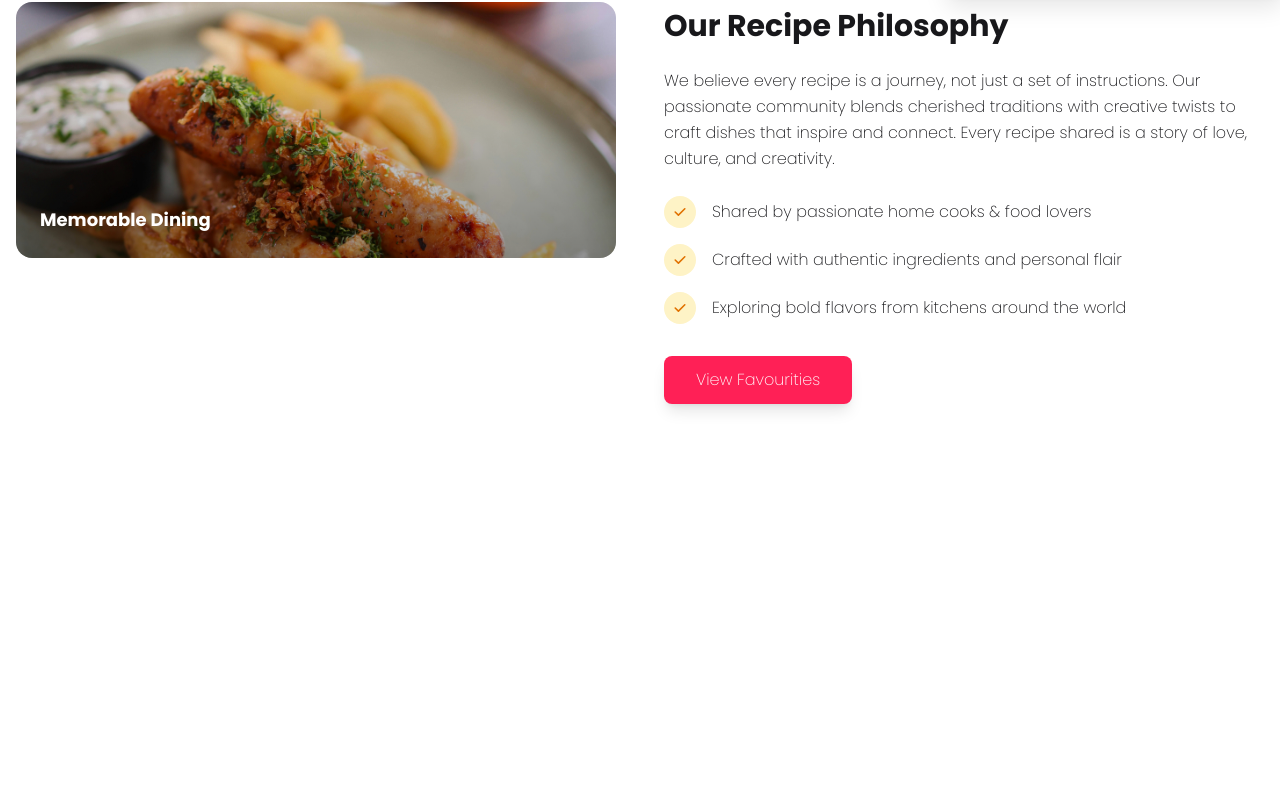
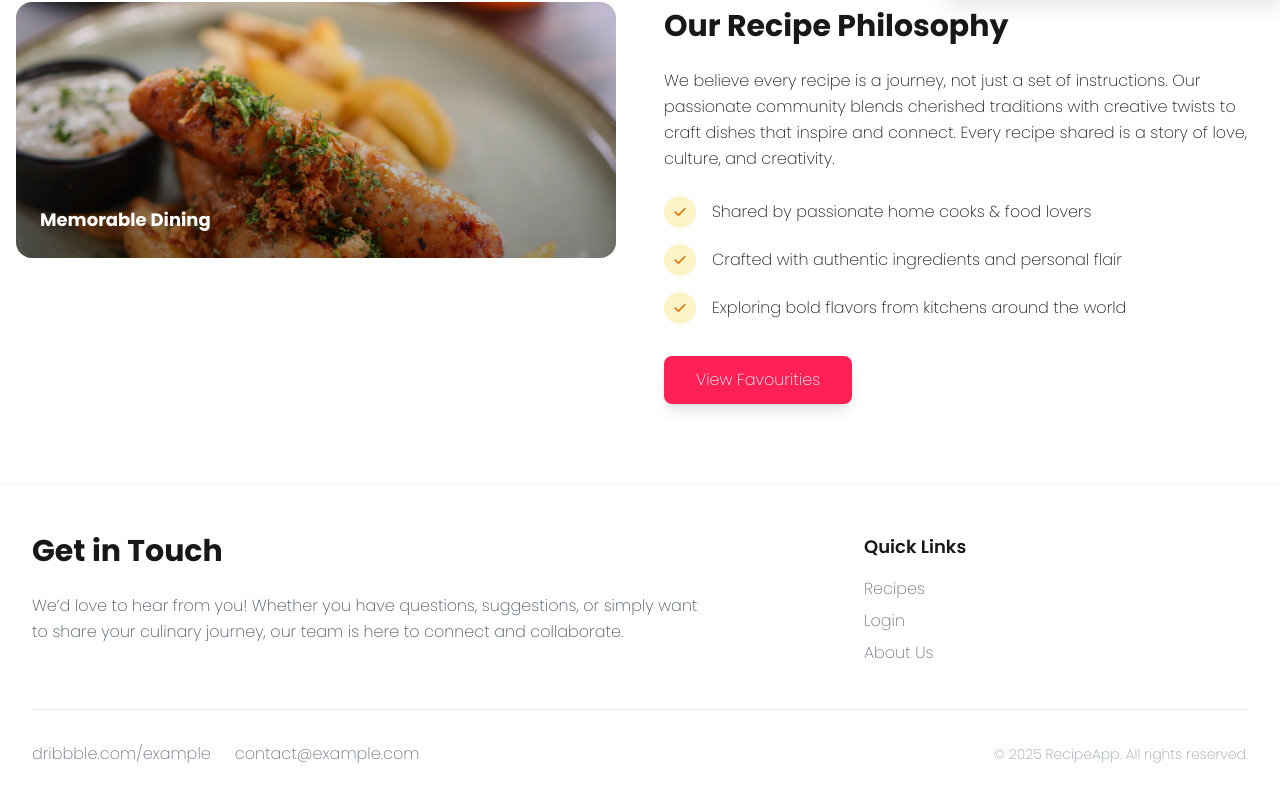
Before and after one commit to PasanSasmika/Flavor-Exchange-Recipe-Sharing-Platform, a React (Vite) app: page / in a window 1280 px wide. Shown: the part 1823-2624 px from the top of the page. Before the commit the page ends 2307 px from the top, so only its background shows below. Built offline with nearby package versions, Linux system fonts and the light colour scheme.

Commit message:
Implement new design improvements for UI elements 👍

```diff
--- /dev/null
+++ b/src/components/Footer.jsx
@@ -0,0 +1,75 @@
+import React from 'react';
+import { Link } from 'react-router-dom';
+
+const Footer = () => {
+  return (
+    <footer className="py-12 px-4 sm:px-6 lg:px-8 border-t border-gray-100">
+      <div className="max-w-7xl mx-auto">
+        <div className="grid grid-cols-1 md:grid-cols-3 gap-8">
+          {/* Contact Information */}
+          <div className="md:col-span-2">
+            <h2 className="text-3xl font-bold  mb-6 font-primary">Get in Touch</h2>
+            <p className="text-gray-600 mb-8 max-w-2xl font-secondary leading-relaxed">
+            We’d love to hear from you! Whether you have questions, suggestions, or
+            simply want to share your culinary journey, our team is here to connect and collaborate.
+            </p>
+          </div>
+
+          {/* Navigation Links */}
+          <div className="space-y-4">
+            <h3 className="text-lg font-semibold  font-primary">Quick Links</h3>
+            <nav className="flex flex-col space-y-2">
+              <Link
+                to="/recipes"
+                className="text-gray-500 hover:text-gray-900 transition-colors font-secondary"
+              >
+                Recipes
+              </Link>
+              <Link
+                to="/login"
+                className="text-gray-500 hover:text-gray-900 transition-colors font-secondary"
+              >
+                Login
+              </Link>
+              <Link
+                to="/about"
+                className="text-gray-500 hover:text-gray-900 transition-colors font-secondary"
+              >
+                About Us
+              </Link>
+            </nav>
+          </div>
+        </div>
+
+        {/* Divider */}
+        <div className="border-t border-gray-200 my-8"></div>
+
+        {/* Bottom section */}
+        <div className="flex flex-col sm:flex-row justify-between items-start sm:items-center gap-4">
+          <div className="flex flex-col sm:flex-row sm:space-x-6 space-y-2 sm:space-y-0">
+            <a
+              href="https://dribbble.com/example"
+              target="_blank"
+              rel="noopener noreferrer"
+              className="text-gray-500 hover:text-gray-900 transition-colors font-secondary"
+            >
+              dribbble.com/example
+            </a>
+            <a
+              href="mailto:contact@example.com"
+              className="text-gray-500 hover:text-gray-900 transition-colors font-secondary"
+            >
+              contact@example.com
+            </a>
+          </div>
+
+          <p className="text-gray-400 text-sm font-secondary">
+            © {new Date().getFullYear()} RecipeApp. All rights reserved.
+          </p>
+        </div>
+      </div>
+    </footer>
+  );
+};
+
+export default Footer;
--- a/src/pages/Home.jsx
+++ b/src/pages/Home.jsx
@@ -18,10 +18,10 @@ const Home = () => {
 
       <div className="max-w-6xl mx-auto mb-8 md:mb-12">
         <div className="text-center mb-8">
-          <h1 className="text-3xl md:text-4xl font-bold text-gray-800 mb-2 font-primary">
+          <h1 className="text-3xl md:text-4xl font-bold  mb-2 font-primary">
             Culinary Treasures
           </h1>
-          <p className="text-gray-600 text-lg md:text-xl max-w-2xl mx-auto">
+          <p className="text-lg md:text-xl max-w-2xl mx-auto">
             Discover recipes that will delight your palate and inspire your cooking
           </p>
         </div>
--- a/src/pages/RecipeDetails.jsx
+++ b/src/pages/RecipeDetails.jsx
@@ -1,8 +1,11 @@
 import React from 'react';
 import { useParams, useNavigate } from 'react-router-dom';
-import { Button, Typography, Container } from '@mui/material';
+import { Button, Typography, Container, Box, Divider, Chip, Rating } from '@mui/material';
 import { useRecipes } from '../context/RecipeContext';
 import { useAuth } from '../context/AuthContext';
+import AccessTimeIcon from '@mui/icons-material/AccessTime';
+import LocalDiningIcon from '@mui/icons-material/LocalDining';
+import MenuBookIcon from '@mui/icons-material/MenuBook';
 
 const RecipeDetails = () => {
   const { id } = useParams();
@@ -12,7 +15,7 @@ const RecipeDetails = () => {
 
   const recipe = recipes.find((r) => r.id === Number(id));
 
-  if (!recipe) return <Typography>Recipe not found</Typography>;
+  if (!recipe) return <Typography className="font-primary">Recipe not found</Typography>;
 
   const handleDelete = () => {
     deleteRecipe(recipe.id, user.username);
@@ -24,22 +27,112 @@ const RecipeDetails = () => {
   };
 
   return (
-    <Container>
-      <Typography variant="h4">{recipe.title}</Typography>
-      <img src={recipe.imageUrl} alt={recipe.title} style={{ width: '100%', maxHeight: '400px', objectFit: 'cover' }} />
-      <Typography>Cooking Time: {recipe.cookingTime} mins</Typography>
-      <Typography>Rating: {recipe.rating}</Typography>
-      <Typography variant="h6">Ingredients:</Typography>
-      <Typography>{recipe.ingredients}</Typography>
-      <Typography variant="h6">Instructions:</Typography>
-      <Typography>{recipe.instructions}</Typography>
+    <Container maxWidth="lg" className="py-12">
+      <Box className="flex flex-col lg:flex-row gap-12">
+        {/* Left Column - Image */}
+        <Box className="lg:w-1/2">
+          <Box className="relative pb-[75%] overflow-hidden rounded-2xl shadow-lg bg-gray-100">
+            <img
+              src={recipe.imageUrl}
+              alt={recipe.title}
+              className="absolute inset-0 w-full h-full object-cover"
+            />
+            <Box className="absolute bottom-0 left-0 right-0 bg-gradient-to-t from-black/70 to-transparent p-6">
+              <Typography
+                variant="h2"
+                className="font-primary text-white text-3xl md:text-4xl font-bold"
+              >
+                {recipe.title}
+              </Typography>
+            </Box>
+          </Box>
 
-      {user?.username === recipe.username && (
-        <>
-          <Button variant="contained" color="primary" onClick={handleEdit} style={{ marginRight: '8px' }}>Edit</Button>
-          <Button variant="contained" color="secondary" onClick={handleDelete}>Delete</Button>
-        </>
-      )}
+          <Box className="mt-6 flex flex-wrap gap-3">
+            <Chip
+
+              label={`${recipe.cookingTime} mins`}
+              className="font-secondary bg-white border border-gray-200"
+            />
+            <Chip
+
+              label={
+                <Rating
+                  value={recipe.rating}
+                  precision={0.5}
+                  readOnly
+                  size="small"
+                />
+              }
+              className="font-secondary bg-white border border-gray-200"
+            />
+          </Box>
+        </Box>
+
+        {/* Right Column - Content */}
+        <Box className="lg:w-1/2">
+          {/* Ingredients */}
+          <Box className="mb-8">
+            <Box className="flex items-center gap-3 mb-4">
+              <LocalDiningIcon className="text-primary-500" />
+              <Typography
+                variant="h5"
+                className="font-primary text-xl font-semibold text-gray-800"
+              >
+                Ingredients
+              </Typography>
+            </Box>
+            <Box className="pl-9">
+              <Typography className="font-secondary text-gray-700 whitespace-pre-line leading-relaxed">
+                {recipe.ingredients}
+              </Typography>
+            </Box>
+          </Box>
+
+          <Divider className="my-6" />
+
+          {/* Instructions */}
+          <Box className="mb-8">
+            <Box className="flex items-center gap-3 mb-4">
+              <MenuBookIcon className="text-primary-500" />
+              <Typography
+                variant="h5"
+                className="font-primary text-xl font-semibold text-gray-800"
+              >
+                Instructions
+              </Typography>
+            </Box>
+            <Box className="pl-9">
+              <Typography className="font-secondary text-gray-700 whitespace-pre-line leading-relaxed">
+                {recipe.instructions}
+              </Typography>
+            </Box>
+          </Box>
+
+          {/* Action Buttons */}
+          {user?.username === recipe.username && (
+            <Box className="flex gap-4 mt-8">
+              <Button
+                variant="outlined"
+                color="primary"
+                onClick={handleEdit}
+                className="font-primary py-2 px-6 rounded-full border-2 hover:bg-primary-50 transition-all"
+                size="large"
+              >
+                Edit Recipe
+              </Button>
+              <Button
+                variant="contained"
+                color="secondary"
+                onClick={handleDelete}
+                className="font-primary py-2 px-6 rounded-full hover:bg-secondary-600 transition-all shadow-sm"
+                size="large"
+              >
+                Delete Recipe
+              </Button>
+            </Box>
+          )}
+        </Box>
+      </Box>
     </Container>
   );
 };
--- a/src/pages/userPages/LatestRecipies.jsx
+++ b/src/pages/userPages/LatestRecipies.jsx
@@ -17,7 +17,7 @@ function LatestRecipes() {
 
             {/* Recipes Grid */}
             <div className="grid grid-cols-1 sm:grid-cols-2 lg:grid-cols-3 gap-6">
-                {filteredRecipes.map((recipe) => (
+                {filteredRecipes.slice(0, 3).map((recipe) => (
                     <div
                         key={recipe.id}
                         className="bg-white rounded-lg shadow-md overflow-hidden transition-transform transform hover:scale-105"
--- a/src/pages/userPages/UserPages.jsx
+++ b/src/pages/userPages/UserPages.jsx
@@ -4,6 +4,7 @@ import Home from '../Home'
 import MainPage from '../MainPage'
 import LatestRecipes from './LatestRecipies'
 import Story from './Story'
+import Footer from '../../components/Footer'
 
 
 function UserPages() {
@@ -18,6 +19,7 @@ function UserPages() {
                 <MainPage/>
                 <LatestRecipes/>
                 <Story/>
+                <Footer/>
             </main>
           }
         />
```
